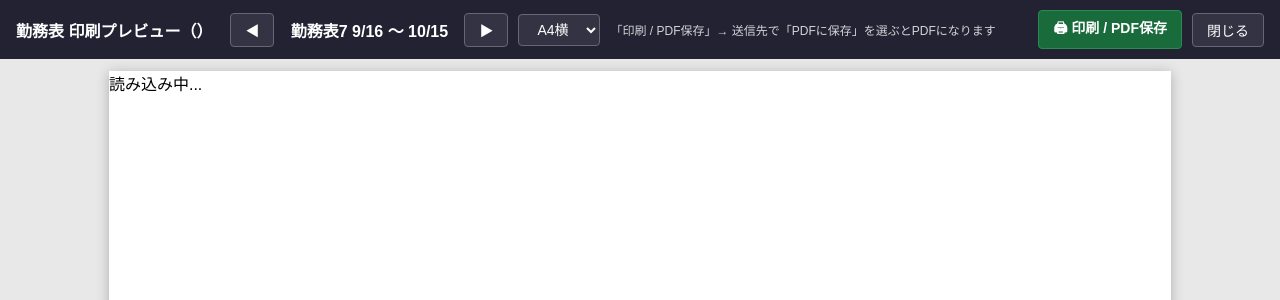
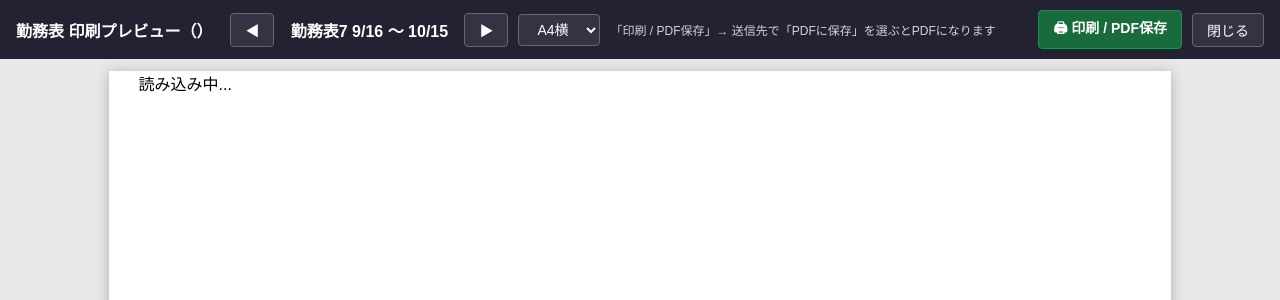
Before and after one commit to hideonSOS/MyFunction, a Django app: template nitei/templates/nitei/schedule_print.html in a window 1280 px wide. Shown: the top 300 px of the page. Run offline with Django 5.2, Linux system fonts and the light colour scheme; the template is opened without the code that fills it, so the values that code supplies are empty; parts of the project's set-up code (start-up, migrations or seed data) failed here and were passed over.

Commit message:
日程: 勤務表PDFの左右にセル半個分の余白を追加
Co-Authored-By: Claude Opus 5.5 <noreply@anthropic.com>

```diff
--- a/nitei/static/nitei/css/schedule_print.css
+++ b/nitei/static/nitei/css/schedule_print.css
@@ -17,6 +17,8 @@ body {
   --gap:   calc(6mm * var(--k));    /* 前半・後半の表の間 */
   --nsec:  2;                       /* 表の段数（JSが設定） */
   --maxdays: 16;                    /* 1段の最大日数（JSが設定） */
+  /* 日付セル1個の幅。左右にセル半個ずつの余白を取るので、(日数+1) で割る */
+  --cellw: calc((var(--pw) - var(--labelw)) / (var(--maxdays) + 1));
 }
 
 /* ── 画面のみのツールバー ───────────────────── */
@@ -59,6 +61,7 @@ body {
   box-shadow: 0 2px 12px rgba(0,0,0,0.25);
   overflow: hidden;
   color: #000;
+  padding: 0 calc(var(--cellw) / 2);   /* 左右にセル半個分の余白 */
 }
 
 .sp-head {
@@ -84,7 +87,7 @@ body {
 .sp-table {
   border-collapse: collapse;
   table-layout: fixed;
-  width: calc(var(--labelw) + (var(--pw) - var(--labelw)) * var(--n) / var(--maxdays));
+  width: calc(var(--labelw) + var(--cellw) * var(--n));
   margin-bottom: var(--gap);
 }
 .sp-table:last-child { margin-bottom: 0; }
--- a/nitei/templates/nitei/schedule_print.html
+++ b/nitei/templates/nitei/schedule_print.html
@@ -3,7 +3,7 @@
 <head>
 <meta charset="utf-8">
 <title>勤務表 印刷</title>
-<link rel="stylesheet" href="{% static 'nitei/css/schedule_print.css' %}?v=20260928">
+<link rel="stylesheet" href="{% static 'nitei/css/schedule_print.css' %}?v=20260928b">
 <style id="sp-page-size">@page { size: A4 landscape; margin: 8mm; }</style>
 </head>
 <body class="paper-a4">
```
